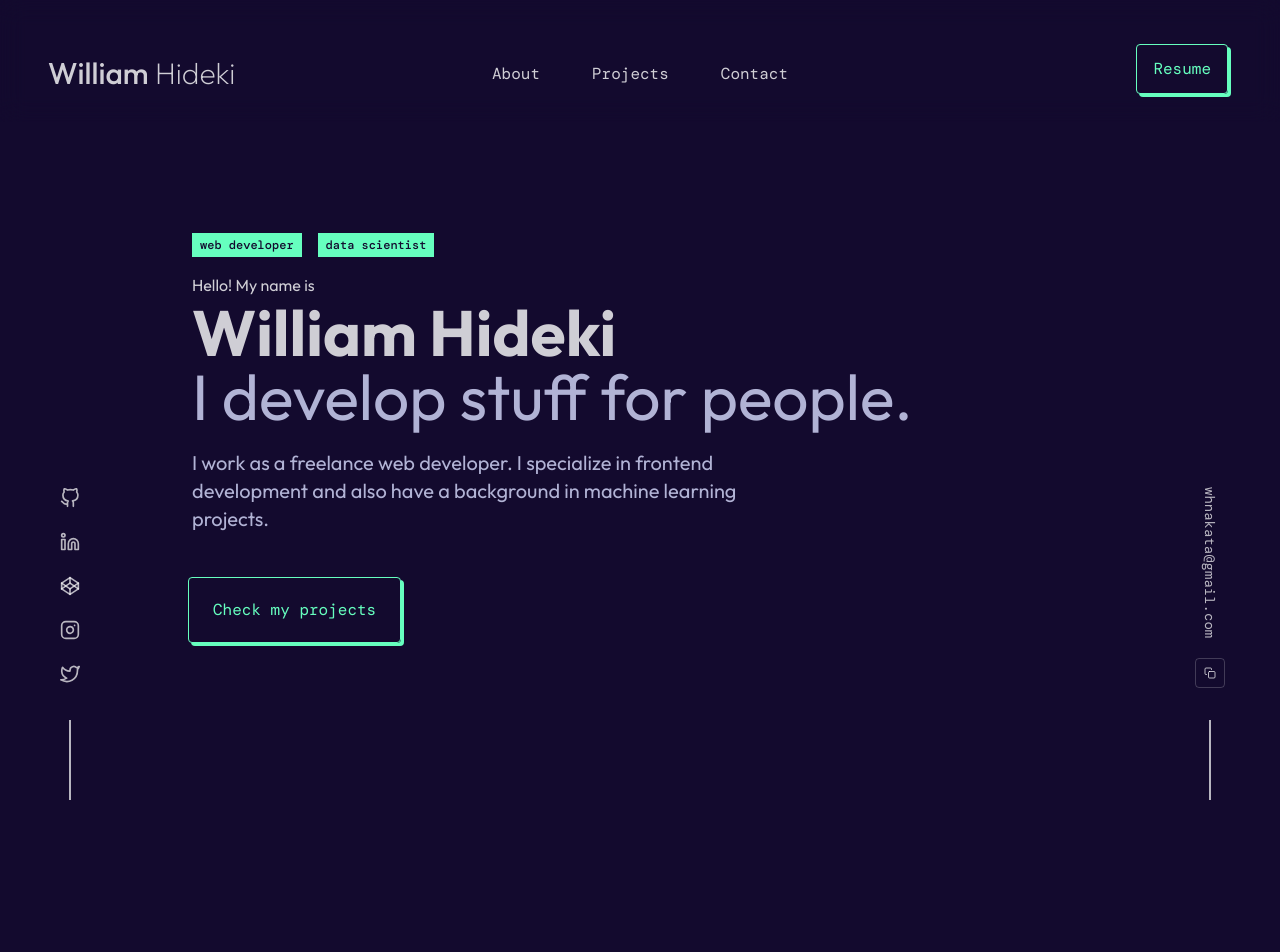
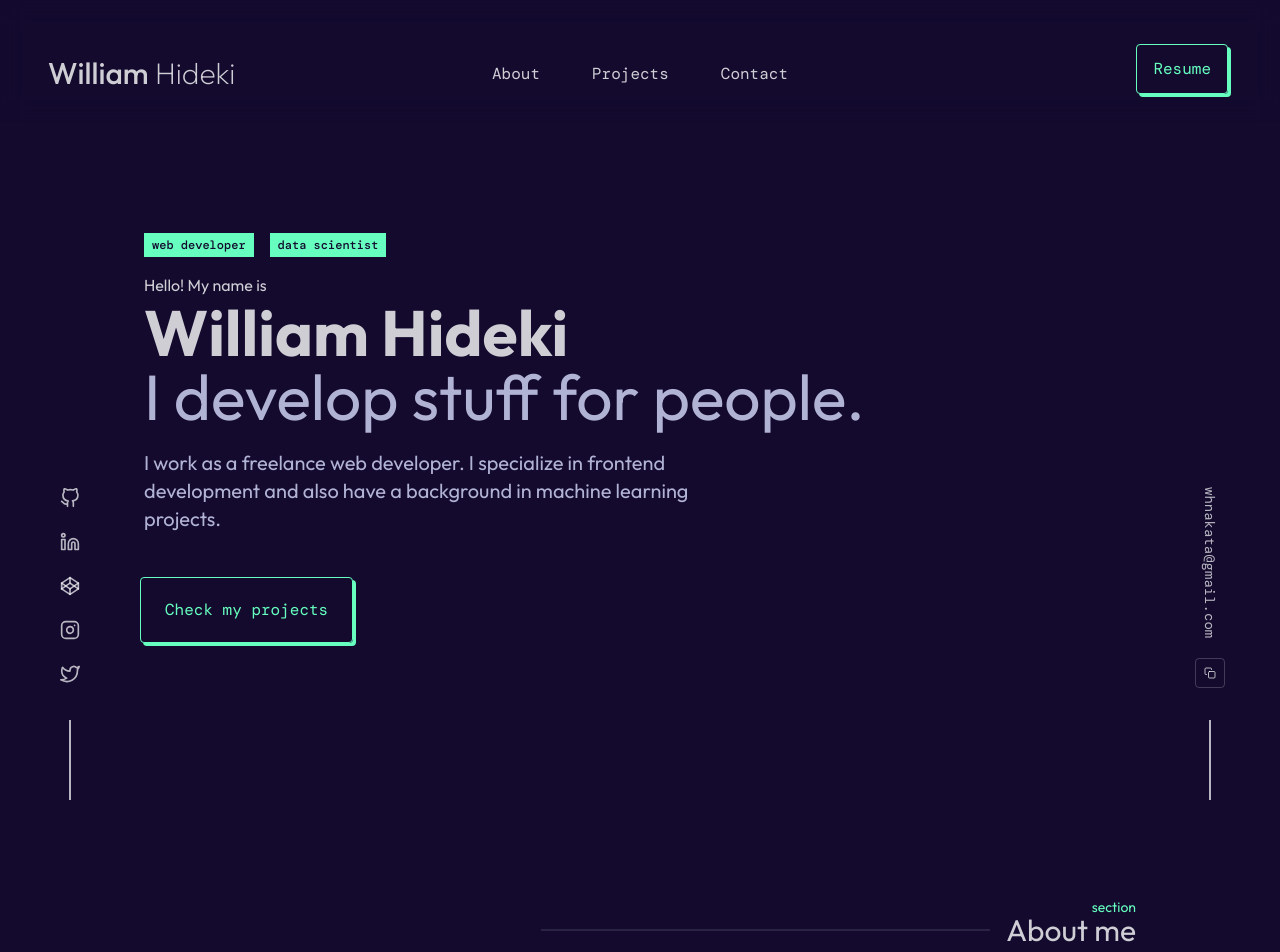
Before and after one commit to hidekinakata/williamhideki-portifolio, a Next.js app: page / in a window 1280 px wide. Shown: the top 952 px of the page. Built offline with nearby package versions, Linux system fonts and the light colour scheme; a web font is replaced by a local one.

Commit message:
style adjust

```diff
--- a/src/app/page.tsx
+++ b/src/app/page.tsx
@@ -25,7 +25,7 @@ export default function Home() {
           <Socials />
           <Email />
 
-          <main className="flex min-h-screen flex-col items-center justify-between px-48 transition-all max-lg:px-6">
+          <main className="flex min-h-screen flex-col items-center justify-between px-36 transition-all max-lg:px-6">
             <Hero />
             <About />
             {/*<Experience />*/}
--- a/src/components/ContentSection.tsx
+++ b/src/components/ContentSection.tsx
@@ -14,7 +14,7 @@ const ContentSection: React.FC<ContentSectionType> = ({
       {...props}
       className={
         className +
-        " flex h-screen min-h-screen w-full flex-col items-start justify-center "
+        " flex w-full flex-col items-start justify-center first:h-screen first:min-h-screen "
       }
     >
       {children}
--- a/src/sections/About.tsx
+++ b/src/sections/About.tsx
@@ -5,14 +5,21 @@ type AboutType = {};
 
 const About: React.FC<AboutType> = () => {
   return (
-    <ContentSection>
+    <ContentSection className={"relative pt-28"}>
       <h1
         className={
-          " flex w-full items-center justify-end gap-4 py-20 text-3xl " +
-          "before:block before:h-0.5 before:w-96 before:bg-white/10 before:content-[''] "
+          "relative mb-96 flex w-[60%] items-center justify-end gap-4 place-self-end whitespace-nowrap text-3xl max-lg:w-full " +
+          "before:block before:h-0.5 before:w-full before:bg-white/10 before:content-[''] "
         }
       >
         About me
+        <span
+          className={
+            "absolute top-0 -translate-y-3/4 text-sm text-emphasis-300"
+          }
+        >
+          section
+        </span>
       </h1>
     </ContentSection>
   );
```
